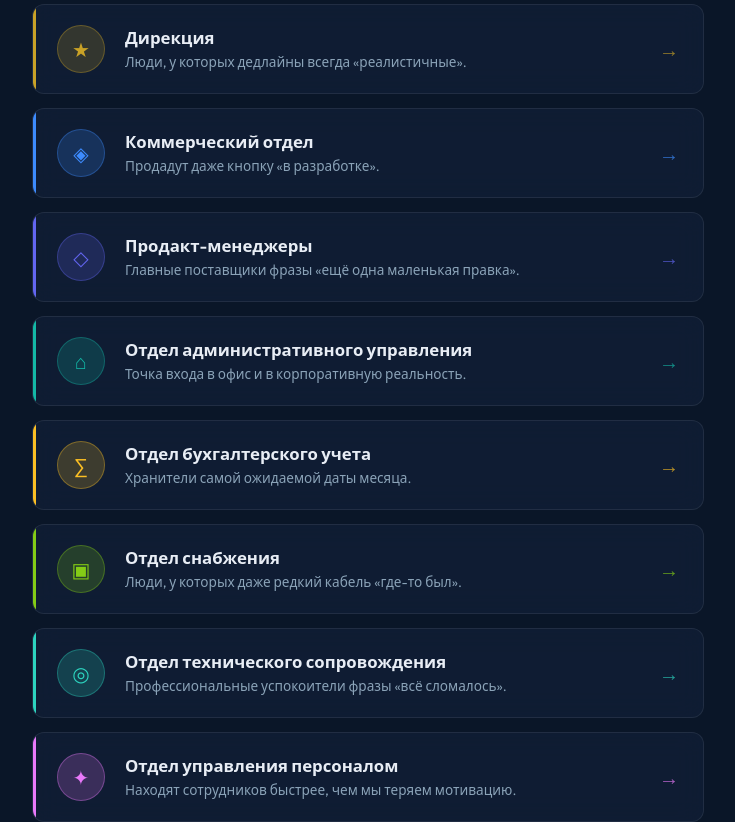
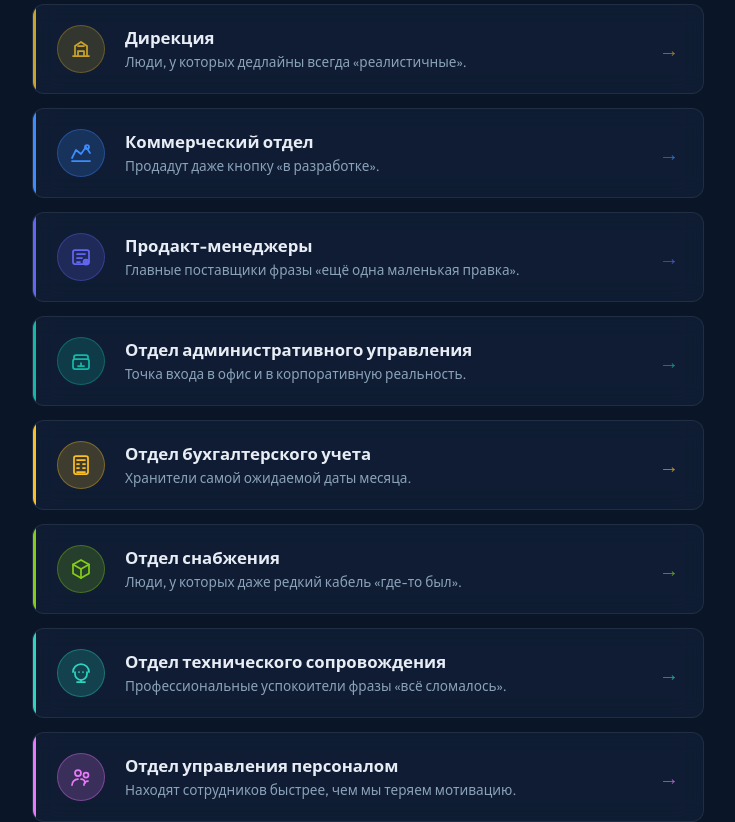
Before and after one commit to ivan-palatov/congrats-card, a React (Vite) app: page / in a window 1280 px wide. Shown: the part 1040-1862 px from the top of the page, without its empty margins (272-1007 px from the left). Built offline with nearby package versions, Linux system fonts and the light colour scheme.

Commit message:
feat: улучшены иконки

```diff
--- a/src/components/DepartmentCard.css
+++ b/src/components/DepartmentCard.css
@@ -43,8 +43,12 @@
   border-radius: 50%;
   background: color-mix(in srgb, var(--dept-accent) 20%, transparent);
   color: var(--dept-accent);
-  font-size: 1.25rem;
   border: 1px solid color-mix(in srgb, var(--dept-accent) 35%, transparent);
+}
+
+.dept-card__icon-svg {
+  width: 24px;
+  height: 24px;
 }
 
 .dept-card__content {
--- a/src/components/DepartmentCard.tsx
+++ b/src/components/DepartmentCard.tsx
@@ -1,5 +1,6 @@
 import { motion } from 'framer-motion';
 import type { Department } from '../data/departments';
+import { DepartmentIcon } from './DepartmentIcon';
 import './DepartmentCard.css';
 
 type DepartmentCardProps = {
@@ -23,7 +24,7 @@ export function DepartmentCard({ department, index, onSelect }: DepartmentCardPr
       aria-label={`Открыть поздравление для отдела: ${department.name}`}
     >
       <span className="dept-card__icon" aria-hidden="true">
-        {department.sealIcon}
+        <DepartmentIcon id={department.id} className="dept-card__icon-svg" />
       </span>
       <span className="dept-card__content">
         <span className="dept-card__name">{department.name}</span>
--- /dev/null
+++ b/src/components/DepartmentIcon.tsx
@@ -0,0 +1,133 @@
+import type { ReactElement, ReactNode } from 'react';
+
+type DepartmentIconProps = {
+  id: string;
+  className?: string;
+};
+
+type IconProps = {
+  className?: string;
+};
+
+function IconBase({ className, children }: IconProps & { children: ReactNode }) {
+  return (
+    <svg
+      className={className}
+      viewBox="0 0 24 24"
+      fill="none"
+      stroke="currentColor"
+      strokeWidth="1.75"
+      strokeLinecap="round"
+      strokeLinejoin="round"
+      aria-hidden="true"
+    >
+      {children}
+    </svg>
+  );
+}
+
+const icons: Record<string, (props: IconProps) => ReactElement> = {
+  directorate: ({ className }) => (
+    <IconBase className={className}>
+      <path d="M4 19h16" />
+      <path d="M6 19V9l6-4 6 4v10" />
+      <path d="M9 19v-5h6v5" />
+      <path d="M9 9h6" />
+    </IconBase>
+  ),
+  commercial: ({ className }) => (
+    <IconBase className={className}>
+      <path d="M3 17l4-8 5 4 5-7 4 6" />
+      <path d="M3 20h18" />
+      <circle cx="18" cy="6" r="2" />
+    </IconBase>
+  ),
+  product: ({ className }) => (
+    <IconBase className={className}>
+      <rect x="4" y="5" width="16" height="14" rx="2" />
+      <path d="M8 9h8" />
+      <path d="M8 13h5" />
+      <path d="M8 17h3" />
+      <circle cx="17" cy="17" r="2.5" />
+      <path d="M17 15.5v3" />
+      <path d="M15.5 17h3" />
+    </IconBase>
+  ),
+  admin: ({ className }) => (
+    <IconBase className={className}>
+      <path d="M5 10V8a2 2 0 0 1 2-2h10a2 2 0 0 1 2 2v2" />
+      <rect x="4" y="10" width="16" height="10" rx="2" />
+      <path d="M12 14v3" />
+      <path d="M9 17h6" />
+    </IconBase>
+  ),
+  accounting: ({ className }) => (
+    <IconBase className={className}>
+      <rect x="5" y="3" width="14" height="18" rx="2" />
+      <path d="M8 7h8" />
+      <path d="M8 11h2" />
+      <path d="M14 11h2" />
+      <path d="M8 15h2" />
+      <path d="M14 15h2" />
+      <path d="M8 19h8" />
+    </IconBase>
+  ),
+  supply: ({ className }) => (
+    <IconBase className={className}>
+      <path d="M12 3l8 4.5v9L12 21l-8-4.5v-9L12 3z" />
+      <path d="M12 12l8-4.5" />
+      <path d="M12 12v9" />
+      <path d="M12 12L4 7.5" />
+    </IconBase>
+  ),
+  support: ({ className }) => (
+    <IconBase className={className}>
+      <path d="M4 11a8 8 0 0 1 16 0" />
+      <path d="M6 11v2a6 6 0 0 0 12 0v-2" />
+      <path d="M12 19v2" />
+      <path d="M8 21h8" />
+      <path d="M10 11h.01" />
+      <path d="M14 11h.01" />
+    </IconBase>
+  ),
+  hr: ({ className }) => (
+    <IconBase className={className}>
+      <circle cx="9" cy="8" r="3" />
+      <circle cx="17" cy="10" r="2.5" />
+      <path d="M3 20c0-3.3 2.7-6 6-6" />
+      <path d="M15 20c0-2.2 1.8-4 4-4" />
+      <path d="M12 14a4 4 0 0 1 4 4" />
+    </IconBase>
+  ),
+  legal: ({ className }) => (
+    <IconBase className={className}>
+      <path d="M12 3v2" />
+      <path d="M7 7h10" />
+      <path d="M7 7L4 16h6L7 7z" />
+      <path d="M17 7l-3 9h6l-3-9z" />
+      <path d="M12 7v13" />
+    </IconBase>
+  ),
+  sysadmin: ({ className }) => (
+    <IconBase className={className}>
+      <rect x="4" y="4" width="16" height="6" rx="1.5" />
+      <rect x="4" y="14" width="16" height="6" rx="1.5" />
+      <circle cx="7" cy="7" r="1" fill="currentColor" stroke="none" />
+      <circle cx="7" cy="17" r="1" fill="currentColor" stroke="none" />
+      <path d="M11 7h6" />
+      <path d="M11 17h6" />
+    </IconBase>
+  ),
+  technical: ({ className }) => (
+    <IconBase className={className}>
+      <path d="M14.7 6.3a4 4 0 0 0-5.4 5.4L4 17l3 3 5.3-5.3a4 4 0 0 0 5.4-5.4l-2 2-3.4-3.4 2-2z" />
+      <circle cx="15.5" cy="8.5" r="1" fill="currentColor" stroke="none" />
+    </IconBase>
+  ),
+};
+
+export function DepartmentIcon({ id, className }: DepartmentIconProps) {
+  const Icon = icons[id];
+  if (!Icon) return null;
+  return <Icon className={className} />;
+}
--- a/src/components/Envelope.tsx
+++ b/src/components/Envelope.tsx
@@ -1,5 +1,6 @@
 import { useEffect, useState } from 'react';
 import type { Department } from '../data/departments';
+import { DepartmentIcon } from './DepartmentIcon';
 import '../styles/envelope.css';
 
 export type EnvelopePhase = 'closed' | 'opening' | 'revealed';
@@ -54,7 +55,7 @@ export function Envelope({ department, phase }: EnvelopeProps) {
         </div>
 
         <div className="envelope__seal" aria-hidden="true">
-          {department.sealIcon}
+          <DepartmentIcon id={department.id} className="envelope__seal-icon" />
         </div>
       </div>
     </div>
--- a/src/components/LetterCard.tsx
+++ b/src/components/LetterCard.tsx
@@ -1,5 +1,6 @@
 import { motion } from 'framer-motion';
 import type { Department } from '../data/departments';
+import { DepartmentIcon } from './DepartmentIcon';
 
 type LetterCardProps = {
   department: Department;
@@ -15,8 +16,8 @@ export function LetterCard({ department, onBack }: LetterCardProps) {
       animate={{ opacity: 1, y: 0, scale: 1 }}
       transition={{ type: 'spring', stiffness: 260, damping: 24 }}
     >
-      <span className="letter-card__compass" aria-hidden="true">
-        {department.sealIcon}
+      <span className="letter-card__icon" aria-hidden="true">
+        <DepartmentIcon id={department.id} className="letter-card__icon-svg" />
       </span>
       <h2 className="letter-card__title">{department.name}</h2>
       <p className="letter-card__body">{department.message}</p>
--- a/src/styles/envelope.css
+++ b/src/styles/envelope.css
@@ -168,10 +168,14 @@
   display: flex;
   align-items: center;
   justify-content: center;
-  font-size: 1.45rem;
   color: #fff;
   z-index: 6;
   will-change: transform, opacity;
+}
+
+.envelope__seal-icon {
+  width: 28px;
+  height: 28px;
 }
 
 .envelope__seal::before {
@@ -280,12 +284,16 @@
   border-radius: 0 0 4px 4px;
 }
 
-.letter-card__compass {
-  display: block;
-  text-align: center;
-  font-size: 1.75rem;
+.letter-card__icon {
+  display: flex;
+  justify-content: center;
+  margin-bottom: 0.75rem;
   color: var(--dept-accent);
-  margin-bottom: 0.75rem;
+}
+
+.letter-card__icon-svg {
+  width: 36px;
+  height: 36px;
 }
 
 .letter-card__title {
```
Also changed, not shown: src/data/departments.ts (+0 -12 lines).
